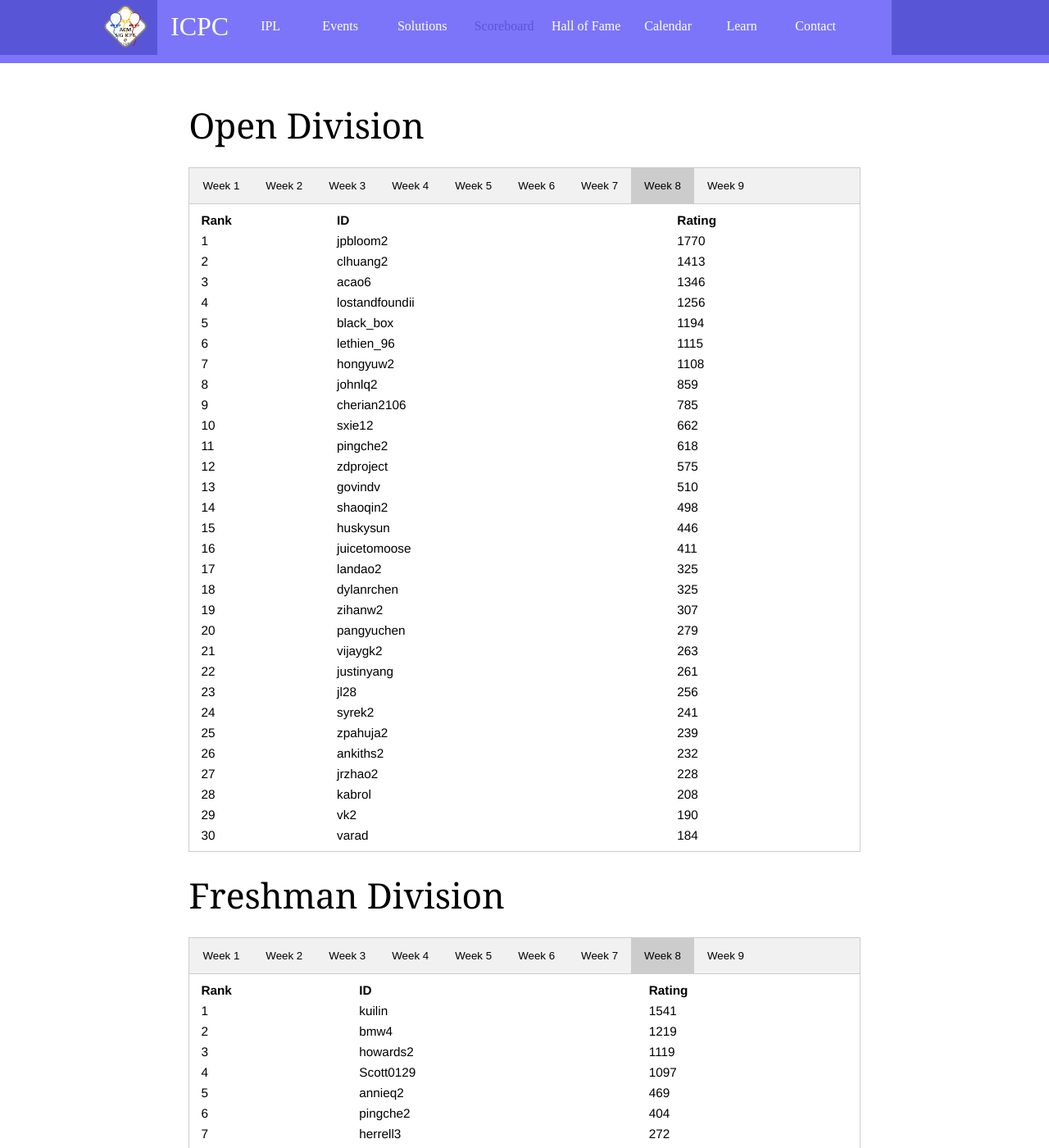
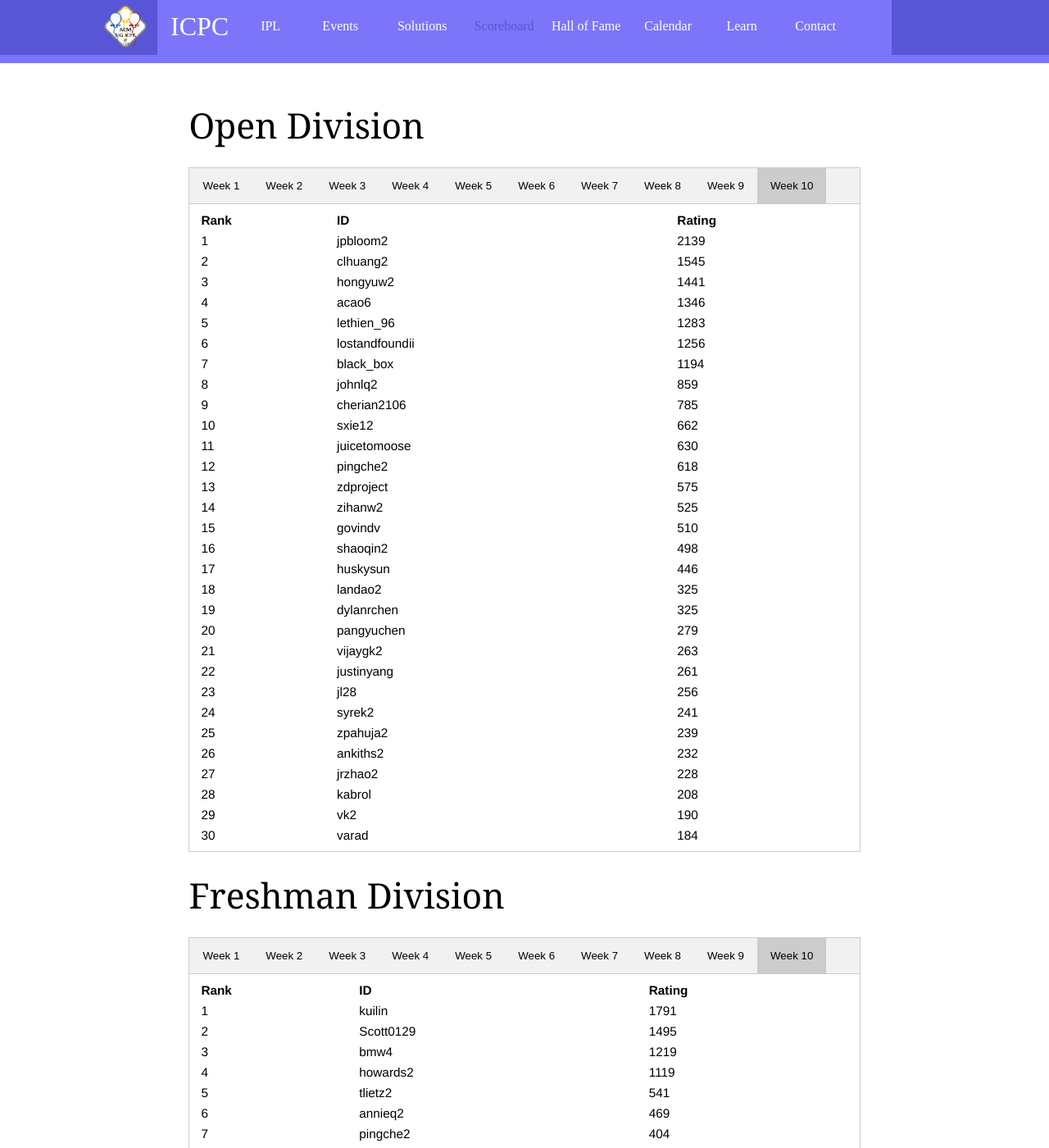
Before and after one commit to acm-uiuc/icpc-website, a Jekyll site: the page built from scoreboard.html, in a window 1280 px wide and 1400 px high. Shown: the whole window at 82% size. Built offline with Jekyll 4.4.1, drawn with Linux system fonts in a browser that asks for light colours; nearby versions of some CDN libraries; some web fonts are replaced; some of the changed lines change nothing that is shown.

Commit message:
scoreboard w10

```diff
--- a/scoreboard.html
+++ b/scoreboard.html
@@ -61,6 +61,12 @@
     >
         Week 9
     </button>
+    <button class="open_tablinks"
+        onclick="displayScoreboard(event, 'open_w10')"
+        id="open_week10"
+    >
+        Week 10
+    </button>
 </div>
 
 <div id='open_w1' class='open_tabcontent'>
@@ -1151,6 +1157,166 @@
 	<td> 17 </td>
 	<td> juicetomoose </td>
 	<td> 411 </td>
+</tr>
+<tr>
+	<td> 18 </td>
+	<td> landao2 </td>
+	<td> 325 </td>
+</tr>
+<tr>
+	<td> 19 </td>
+	<td> dylanrchen </td>
+	<td> 325 </td>
+</tr>
+<tr>
+	<td> 20 </td>
+	<td> pangyuchen </td>
+	<td> 279 </td>
+</tr>
+<tr>
+	<td> 21 </td>
+	<td> vijaygk2 </td>
+	<td> 263 </td>
+</tr>
+<tr>
+	<td> 22 </td>
+	<td> justinyang </td>
+	<td> 261 </td>
+</tr>
+<tr>
+	<td> 23 </td>
+	<td> jl28 </td>
+	<td> 256 </td>
+</tr>
+<tr>
+	<td> 24 </td>
+	<td> syrek2 </td>
+	<td> 241 </td>
+</tr>
+<tr>
+	<td> 25 </td>
+	<td> zpahuja2 </td>
+	<td> 239 </td>
+</tr>
+<tr>
+	<td> 26 </td>
+	<td> ankiths2 </td>
+	<td> 232 </td>
+</tr>
+<tr>
+	<td> 27 </td>
+	<td> jrzhao2 </td>
+	<td> 228 </td>
+</tr>
+<tr>
+	<td> 28 </td>
+	<td> kabrol </td>
+	<td> 208 </td>
+</tr>
+<tr>
+	<td> 29 </td>
+	<td> vk2 </td>
+	<td> 190 </td>
+</tr>
+<tr>
+	<td> 30 </td>
+	<td> varad </td>
+	<td> 184 </td>
+</tr>
+</table>
+</div>
+
+<div id='open_w10' class='open_tabcontent'>
+<table style="width:100%">
+<tr>
+	<th>Rank</th>
+	<th>ID</th>
+	<th>Rating</th>
+</tr>
+<tr>
+	<td> 1 </td>
+	<td> jpbloom2 </td>
+	<td> 2139 </td>
+</tr>
+<tr>
+	<td> 2 </td>
+	<td> clhuang2 </td>
+	<td> 1545 </td>
+</tr>
+<tr>
+	<td> 3 </td>
+	<td> hongyuw2 </td>
+	<td> 1441 </td>
+</tr>
+<tr>
+	<td> 4 </td>
+	<td> acao6 </td>
+	<td> 1346 </td>
+</tr>
+<tr>
+	<td> 5 </td>
+	<td> lethien_96 </td>
+	<td> 1283 </td>
+</tr>
+<tr>
+	<td> 6 </td>
+	<td> lostandfoundii </td>
+	<td> 1256 </td>
+</tr>
+<tr>
+	<td> 7 </td>
+	<td> black_box </td>
+	<td> 1194 </td>
+</tr>
+<tr>
+	<td> 8 </td>
+	<td> johnlq2 </td>
+	<td> 859 </td>
+</tr>
+<tr>
+	<td> 9 </td>
+	<td> cherian2106 </td>
+	<td> 785 </td>
+</tr>
+<tr>
+	<td> 10 </td>
+	<td> sxie12 </td>
+	<td> 662 </td>
+</tr>
+<tr>
+	<td> 11 </td>
+	<td> juicetomoose </td>
+	<td> 630 </td>
+</tr>
+<tr>
+	<td> 12 </td>
+	<td> pingche2 </td>
+	<td> 618 </td>
+</tr>
+<tr>
+	<td> 13 </td>
+	<td> zdproject </td>
+	<td> 575 </td>
+</tr>
+<tr>
+	<td> 14 </td>
+	<td> zihanw2 </td>
+	<td> 525 </td>
+</tr>
+<tr>
+	<td> 15 </td>
+	<td> govindv </td>
+	<td> 510 </td>
+</tr>
+<tr>
+	<td> 16 </td>
+	<td> shaoqin2 </td>
+	<td> 498 </td>
+</tr>
+<tr>
+	<td> 17 </td>
+	<td> huskysun </td>
+	<td> 446 </td>
 </tr>
 <tr>
 	<td> 18 </td>
@@ -1279,6 +1445,12 @@
     >
         Week 9
     </button>
+    <button class="freshman_tablinks"
+        onclick="displayScoreboard(event, 'freshman_w10')"
+        id="freshman_week10"
+    >
+        Week 10
+    </button>
 </div>
 
 <div id='freshman_w1' class='freshman_tabcontent'>
@@ -1724,6 +1896,66 @@
 	<td> 9 </td>
 	<td> tlietz2 </td>
 	<td> 237 </td>
+</tr>
+<tr>
+	<td> 10 </td>
+	<td> kjew2 </td>
+	<td> 204 </td>
+</tr>
+</table>
+</div>
+
+<div id='freshman_w10' class='freshman_tabcontent'>
+<table style="width:100%">
+<tr>
+	<th>Rank</th>
+	<th>ID</th>
+	<th>Rating</th>
+</tr>
+<tr>
+	<td> 1 </td>
+	<td> kuilin </td>
+	<td> 1791 </td>
+</tr>
+<tr>
+	<td> 2 </td>
+	<td> Scott0129 </td>
+	<td> 1495 </td>
+</tr>
+<tr>
+	<td> 3 </td>
+	<td> bmw4 </td>
+	<td> 1219 </td>
+</tr>
+<tr>
+	<td> 4 </td>
+	<td> howards2 </td>
+	<td> 1119 </td>
+</tr>
+<tr>
+	<td> 5 </td>
+	<td> tlietz2 </td>
+	<td> 541 </td>
+</tr>
+<tr>
+	<td> 6 </td>
+	<td> annieq2 </td>
+	<td> 469 </td>
+</tr>
+<tr>
+	<td> 7 </td>
+	<td> pingche2 </td>
+	<td> 404 </td>
+</tr>
+<tr>
+	<td> 8 </td>
+	<td> herrell3 </td>
+	<td> 272 </td>
+</tr>
+<tr>
+	<td> 9 </td>
+	<td> df100 </td>
+	<td> 252 </td>
 </tr>
 <tr>
 	<td> 10 </td>
@@ -1761,6 +1993,6 @@
     evt.currentTarget.className += " active";
 }
 
-document.getElementById("open_week8").click();
-document.getElementById("freshman_week8").click();
+document.getElementById("open_week10").click();
+document.getElementById("freshman_week10").click();
 </script>
```
